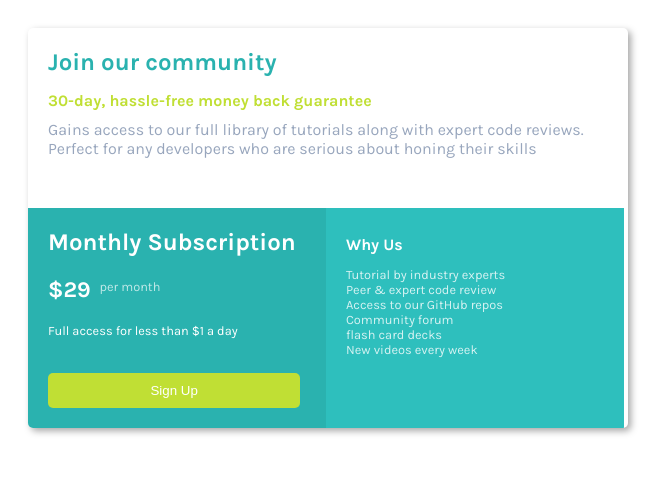
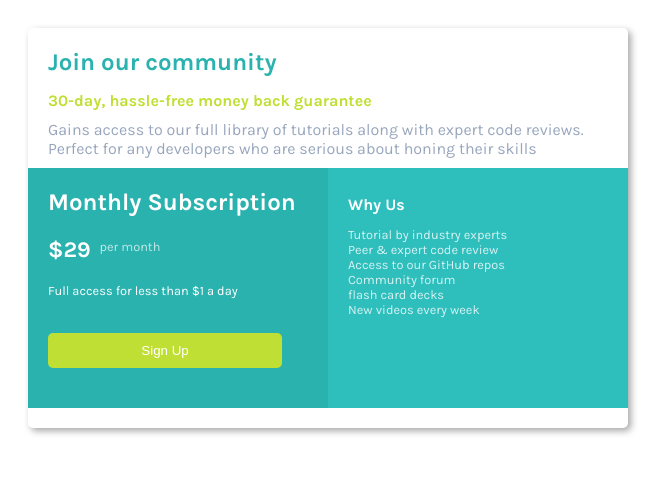
Before and after one commit to AdLibitumVita/pricing-card-frontend-mentor-ch, a plain HTML site: page index.html in a window 1280 px wide. Shown: the whole page, without its empty margins (0-671 px from the left). Drawn offline with Linux system fonts and the light colour scheme.

Commit message:
Update style.css

```diff
--- a/style.css
+++ b/style.css
@@ -10,7 +10,7 @@ cyan:  #00FFFF
 font: https://fonts.google.com/download?family=Karla
 */
 html {
-    box-sixing: border-box;
+    box-sizing: border-box;
     font-family: 'Karla';
     font-size: 16px;
   }
@@ -51,7 +51,7 @@ html {
     vertical-align: top;
     margin: 0;
     display: inline-block;
-     width: 43%;
+     width: 50%;
     height: 100%;
   padding: 20px;
   }
@@ -60,7 +60,7 @@ html {
     background-color: #2ebfbd;
     verticl-aline: top;
     display: inline-block;
-    width: 43%;
+    width: 50%;
     height: 100%;
   padding: 20px;
 
```
